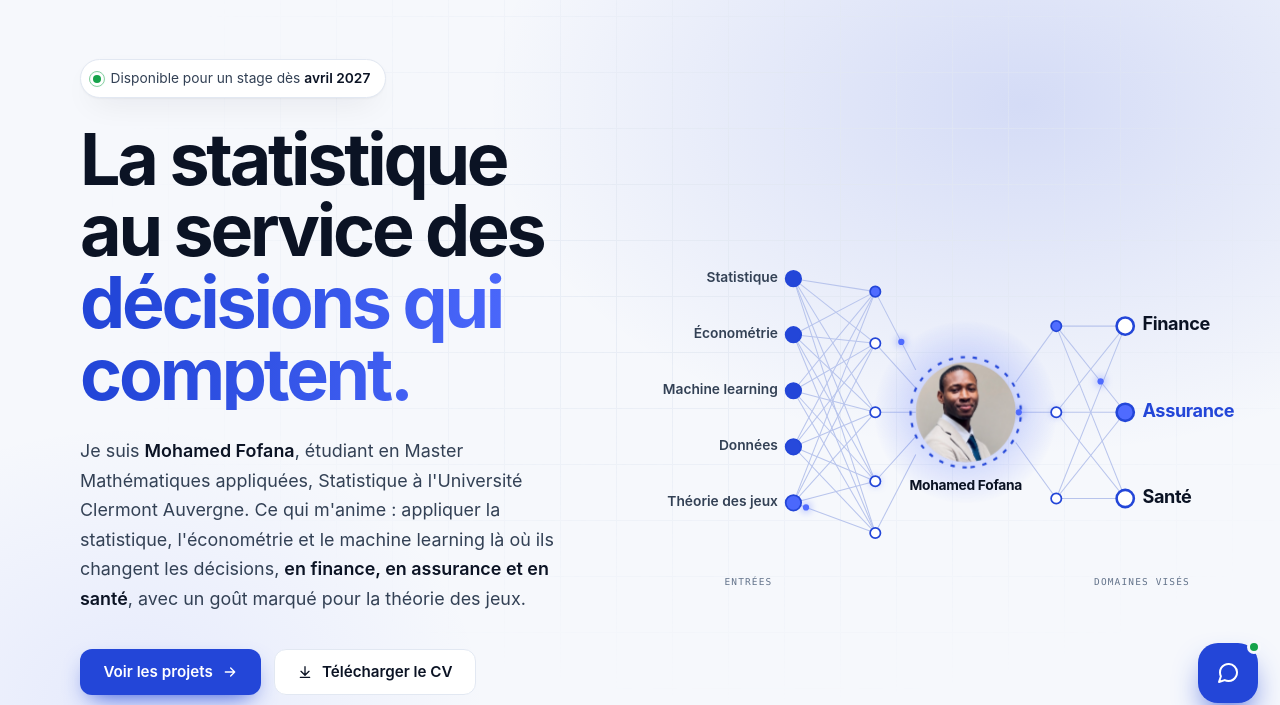
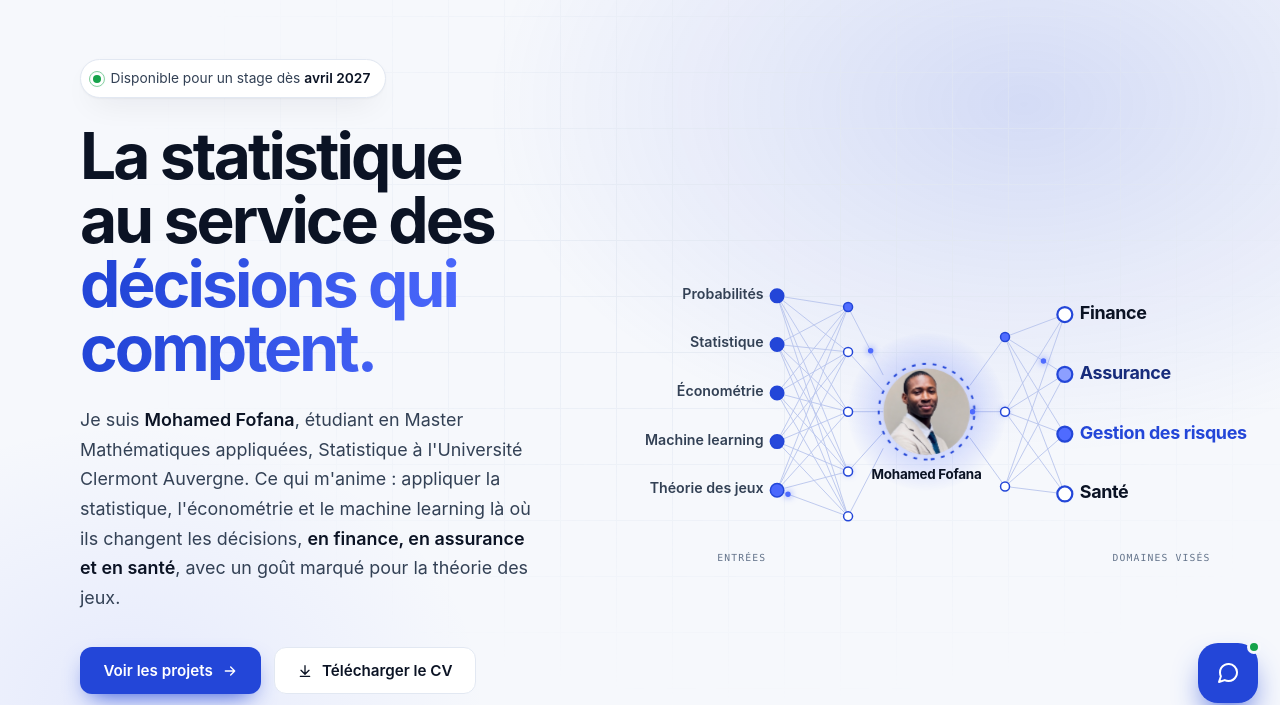
Before and after one commit to Mohamed-Fof/Mohamed-Fof.github.io, a plain HTML site: page index.html in a window 1280 px wide. Shown: the part 75-780 px from the top of the page. Drawn offline with Linux system fonts and the light colour scheme; no server answers; animation ran at ten frames a second.

Commit message:
Réseau orienté économétrie (probabilités → finance, assurance, gestion des risques, santé), boîte à outils réorganisée, outils par ordre de priorité

```diff
--- a/app.js
+++ b/app.js
@@ -48,14 +48,15 @@ const i18n = {
     hero_lead:'Je suis <strong>Mohamed Fofana</strong>, étudiant en Master Mathématiques appliquées, Statistique à l\'Université Clermont Auvergne. Ce qui m\'anime : appliquer la statistique, l\'économétrie et le machine learning là où ils changent les décisions, <strong>en finance, en assurance et en santé</strong>, avec un goût marqué pour la théorie des jeux.',
     hero_btn_projets:'Voir les projets',
     hero_btn_cv:'Télécharger le CV',
-    nn_in1:'Statistique',
-    nn_in2:'Économétrie',
-    nn_in3:'Machine learning',
-    nn_in4:'Données',
+    nn_in1:'Probabilités',
+    nn_in2:'Statistique',
+    nn_in3:'Économétrie',
+    nn_in4:'Machine learning',
     nn_in5:'Théorie des jeux',
     nn_out1:'Finance',
     nn_out2:'Assurance',
-    nn_out3:'Santé',
+    nn_out3:'Gestion des risques',
+    nn_out4:'Santé',
     nn_entrees:'entrées',
     nn_sorties:'domaines visés',
     projets_kicker:'Projets',
@@ -138,26 +139,45 @@ const i18n = {
     f3_desc:'Major de promotion.',
     comp_kicker:'Compétences',
     comp_titre:'La boîte à outils',
-    s_lang:'Langages',
+    s_eco:'Économétrie',
+    s_eco_lead:'Le cœur de mon projet : mesurer des effets, tester des hypothèses économiques et prévoir.',
+    s_e1:'MCO',
+    s_e2:'Hétéroscédasticité, autocorrélation',
+    s_e3:'Logit, GLM',
+    s_e4:'Données de panel',
+    s_e5:'Séries temporelles',
+    s_e6:'Modèles de durée',
+    s_e7:'Économétrie de la santé',
+    s_proba:'Probabilités',
+    s_p1:'Lois usuelles',
+    s_p2:'Convergences (LGN, TCL)',
+    s_p3:'Espérance conditionnelle',
+    s_p4:'Chaînes de Markov',
+    s_p5:'Processus stochastiques',
+    s_stat:'Statistique',
+    s_st1:'Estimation (MV, moments)',
+    s_st2:'Tests d\'hypothèses',
+    s_st3:'Paramétrique',
+    s_st4:'Non paramétrique',
+    s_st5:'Rééchantillonnage (bootstrap)',
+    s_st6:'Bayésien',
+    s_st7:'Analyse de survie',
     s_ml:'Machine learning & IA',
     s_sup:'Supervisé',
-    s_c1:'Régression logistique',
-    s_c2:'Arbres',
+    s_m1:'Régression linéaire',
+    s_m2:'Régression pénalisée (Ridge, Lasso)',
+    s_m3:'Régression logistique',
+    s_m4:'Bayésien naïf',
+    s_m5:'Arbres',
     s_nonsup:'Non supervisé',
-    s_c3:'ACP',
-    s_c4:'AFC / ACM',
-    s_c5:'CAH',
-    s_plus:'Et aussi',
-    s_c6:'Explicabilité (SHAP)',
-    s_c7:'LLM et agents',
-    s_c8:'Deep learning (en cours)',
-    s_stat:'Statistique',
-    s_c9:'Inférence et tests',
-    s_c10:'MCO, GLM',
-    s_c11:'Bayésien',
-    s_c12:'Séries temporelles',
-    s_c13:'Données de panel',
-    s_c14:'Chaînes de Markov',
+    s_m6:'ACP',
+    s_m7:'AFC / ACM',
+    s_m8:'CAH',
+    s_eval:'Évaluation et IA',
+    s_m9:'Validation croisée',
+    s_m10:'LLM et agents',
+    s_m11:'Deep learning (en cours)',
+    s_lang:'Langages',
     s_data:'Données & BI',
     s_c15:'Modèle en étoile',
     s_c16:'Contrôles qualité',
@@ -280,14 +300,14 @@ const i18n = {
     hero_lead:'I\'m <strong>Mohamed Fofana</strong>, a Master\'s student in Applied Mathematics and Statistics at Université Clermont Auvergne. What drives me: applying statistics, econometrics and machine learning where they change decisions, <strong>in finance, insurance and healthcare</strong>, with a keen interest in game theory.',
     hero_btn_projets:'See the projects',
     hero_btn_cv:'Download my CV',
-    nn_in1:'Statistics',
-    nn_in2:'Econometrics',
-    nn_in3:'Machine learning',
-    nn_in4:'Data',
+    nn_in1:'Probability',
+    nn_in2:'Statistics',
+    nn_in3:'Econometrics',
+    nn_in4:'Machine learning',
     nn_in5:'Game theory',
     nn_out1:'Finance',
     nn_out2:'Insurance',
-    nn_out3:'Healthcare',
+    nn_out3:'Risk management',
     nn_entrees:'inputs',
     nn_sorties:'target fields',
     projets_kicker:'Projects',
@@ -374,22 +394,7 @@ const i18n = {
     s_ml:'Machine learning & AI',
     s_sup:'Supervised',
     s_nonsup:'Unsupervised',
-    s_plus:'Also',
-    s_c1:'Logistic regression',
-    s_c2:'Trees',
-    s_c3:'PCA',
-    s_c4:'CA / MCA',
-    s_c5:'Hierarchical clustering',
-    s_c6:'Explainability (SHAP)',
-    s_c7:'LLMs and agents',
-    s_c8:'Deep learning (in progress)',
     s_stat:'Statistics',
-    s_c9:'Inference and testing',
-    s_c10:'OLS, GLM',
-    s_c11:'Bayesian',
-    s_c12:'Time series',
-    s_c13:'Panel data',
-    s_c14:'Markov chains',
     s_data:'Data & BI',
     s_c15:'Star schema',
     s_c16:'Data-quality checks',
@@ -414,6 +419,41 @@ const i18n = {
     footer_main:'© 2026 Mohamed Fofana · Clermont-Ferrand',
     footer_haut:'Back to top',
     jeux_kicker:'Lab',
+    nn_out4:'Healthcare',
+    s_eco:'Econometrics',
+    s_eco_lead:'The core of my plan: measuring effects, testing economic hypotheses and forecasting.',
+    s_e1:'OLS',
+    s_e2:'Heteroskedasticity, autocorrelation',
+    s_e3:'Logit, GLM',
+    s_e4:'Panel data',
+    s_e5:'Time series',
+    s_e6:'Duration models',
+    s_e7:'Health econometrics',
+    s_proba:'Probability',
+    s_p1:'Standard distributions',
+    s_p2:'Convergence (LLN, CLT)',
+    s_p3:'Conditional expectation',
+    s_p4:'Markov chains',
+    s_p5:'Stochastic processes',
+    s_st1:'Estimation (ML, moments)',
+    s_st2:'Hypothesis testing',
+    s_st3:'Parametric',
+    s_st4:'Non-parametric',
+    s_st5:'Resampling (bootstrap)',
+    s_st6:'Bayesian',
+    s_st7:'Survival analysis',
+    s_m1:'Linear regression',
+    s_m2:'Penalised regression (Ridge, Lasso)',
+    s_m3:'Logistic regression',
+    s_m4:'Naive Bayes',
+    s_m5:'Trees',
+    s_m6:'PCA',
+    s_m7:'CA / MCA',
+    s_m8:'Hierarchical clustering',
+    s_eval:'Evaluation and AI',
+    s_m9:'Cross-validation',
+    s_m10:'LLMs and agents',
+    s_m11:'Deep learning (in progress)',
     chat_statut:'Online',
     evo_btn:'Run the evolution',
     evo_desc:'Twenty-five players, five of each strategy. Each generation, the bottom five adopt the strategy of the top five. Each column is one generation.',
--- a/index.html
+++ b/index.html
@@ -95,8 +95,8 @@
         </div>
 
         <div class="hero-visual intro" id="hero-visual">
-          <svg class="nn" id="nn" viewBox="0 0 620 430" role="img" aria-labelledby="nn-t">
-            <title id="nn-t">Réseau de neurones : statistique, économétrie, machine learning et données en entrée ; finance, assurance et santé en sortie</title>
+          <svg class="nn" id="nn" viewBox="-50 0 790 430" role="img" aria-labelledby="nn-t">
+            <title id="nn-t">Réseau de neurones : probabilités, statistique, économétrie, machine learning et théorie des jeux en entrée ; finance, assurance, gestion des risques et santé en sortie</title>
             <defs><clipPath id="nn-clip"><circle cx="320" cy="215" r="58"/></clipPath><radialGradient id="nn-halo"><stop offset="0" stop-color="#4f6bff" stop-opacity=".45"/><stop offset="1" stop-color="#4f6bff" stop-opacity="0"/></radialGradient></defs>
             <g class="nn-edges">
             <line pathLength="1" x1="120.0" y1="60.0" x2="215.0" y2="75.0"/>
@@ -132,26 +132,29 @@
             <line pathLength="1" x1="378.0" y1="180.0" x2="425.0" y2="115.0"/>
             <line pathLength="1" x1="378.0" y1="215.0" x2="425.0" y2="215.0"/>
             <line pathLength="1" x1="378.0" y1="250.0" x2="425.0" y2="315.0"/>
-            <line pathLength="1" x1="425.0" y1="115.0" x2="505.0" y2="115.0"/>
-            <line pathLength="1" x1="425.0" y1="115.0" x2="505.0" y2="215.0"/>
-            <line pathLength="1" x1="425.0" y1="115.0" x2="505.0" y2="315.0"/>
-            <line pathLength="1" x1="425.0" y1="215.0" x2="505.0" y2="115.0"/>
-            <line pathLength="1" x1="425.0" y1="215.0" x2="505.0" y2="215.0"/>
-            <line pathLength="1" x1="425.0" y1="215.0" x2="505.0" y2="315.0"/>
-            <line pathLength="1" x1="425.0" y1="315.0" x2="505.0" y2="115.0"/>
-            <line pathLength="1" x1="425.0" y1="315.0" x2="505.0" y2="215.0"/>
-            <line pathLength="1" x1="425.0" y1="315.0" x2="505.0" y2="315.0"/>
+            <line pathLength="1" x1="425.0" y1="115.0" x2="505.0" y2="85.0"/>
+            <line pathLength="1" x1="425.0" y1="115.0" x2="505.0" y2="165.0"/>
+            <line pathLength="1" x1="425.0" y1="115.0" x2="505.0" y2="245.0"/>
+            <line pathLength="1" x1="425.0" y1="115.0" x2="505.0" y2="325.0"/>
+            <line pathLength="1" x1="425.0" y1="215.0" x2="505.0" y2="85.0"/>
+            <line pathLength="1" x1="425.0" y1="215.0" x2="505.0" y2="165.0"/>
+            <line pathLength="1" x1="425.0" y1="215.0" x2="505.0" y2="245.0"/>
+            <line pathLength="1" x1="425.0" y1="215.0" x2="505.0" y2="325.0"/>
+            <line pathLength="1" x1="425.0" y1="315.0" x2="505.0" y2="85.0"/>
+            <line pathLength="1" x1="425.0" y1="315.0" x2="505.0" y2="165.0"/>
+            <line pathLength="1" x1="425.0" y1="315.0" x2="505.0" y2="245.0"/>
+            <line pathLength="1" x1="425.0" y1="315.0" x2="505.0" y2="325.0"/>
           </g>
             <g class="nn-pulses" id="nn-pulses"></g>
             <g class="nn-nodes">
             <circle class="nn-node nn-in" cx="120" cy="60" r="9"/>
-            <text class="nn-label nn-label-in" x="102" y="64" text-anchor="end" data-i18n="nn_in1">Statistique</text>
+            <text class="nn-label nn-label-in" x="102" y="64" text-anchor="end" data-i18n="nn_in1">Probabilités</text>
             <circle class="nn-node nn-in" cx="120" cy="125" r="9"/>
-            <text class="nn-label nn-label-in" x="102" y="129" text-anchor="end" data-i18n="nn_in2">Économétrie</text>
+            <text class="nn-label nn-label-in" x="102" y="129" text-anchor="end" data-i18n="nn_in2">Statistique</text>
             <circle class="nn-node nn-in" cx="120" cy="190" r="9"/>
-            <text class="nn-label nn-label-in" x="102" y="194" text-anchor="end" data-i18n="nn_in3">Machine learning</text>
+            <text class="nn-label nn-label-in" x="102" y="194" text-anchor="end" data-i18n="nn_in3">Économétrie</text>
             <circle class="nn-node nn-in" cx="120" cy="255" r="9"/>
-            <text class="nn-label nn-label-in" x="102" y="259" text-anchor="end" data-i18n="nn_in4">Données</text>
+            <text class="nn-label nn-label-in" x="102" y="259" text-anchor="end" data-i18n="nn_in4">Machine learning</text>
             <circle class="nn-node nn-in" cx="120" cy="320" r="9"/>
             <text class="nn-label nn-label-in" x="102" y="324" text-anchor="end" data-i18n="nn_in5">Théorie des jeux</text>
             <circle class="nn-node nn-hid" cx="215" cy="75" r="6"/>
@@ -162,19 +165,21 @@
             <circle class="nn-node nn-hid" cx="425" cy="115" r="6"/>
             <circle class="nn-node nn-hid" cx="425" cy="215" r="6"/>
             <circle class="nn-node nn-hid" cx="425" cy="315" r="6"/>
-              <circle class="nn-node nn-out" cx="505" cy="115" r="10"/>
-              <text class="nn-label nn-label-out" x="525" y="120" data-i18n="nn_out1">Finance</text>
-              <circle class="nn-node nn-out" cx="505" cy="215" r="10"/>
-              <text class="nn-label nn-label-out" x="525" y="220" data-i18n="nn_out2">Assurance</text>
-              <circle class="nn-node nn-out" cx="505" cy="315" r="10"/>
-              <text class="nn-label nn-label-out" x="525" y="320" data-i18n="nn_out3">Santé</text>
+            <circle class="nn-node nn-out" cx="505" cy="85" r="10"/>
+            <text class="nn-label nn-label-out" x="525" y="91" data-i18n="nn_out1">Finance</text>
+            <circle class="nn-node nn-out" cx="505" cy="165" r="10"/>
+            <text class="nn-label nn-label-out" x="525" y="171" data-i18n="nn_out2">Assurance</text>
+            <circle class="nn-node nn-out" cx="505" cy="245" r="10"/>
+            <text class="nn-label nn-label-out" x="525" y="251" data-i18n="nn_out3">Gestion des risques</text>
+            <circle class="nn-node nn-out" cx="505" cy="325" r="10"/>
+            <text class="nn-label nn-label-out" x="525" y="331" data-i18n="nn_out4">Santé</text>
           </g>
             <circle class="nn-halo" cx="320" cy="215" r="100" fill="url(#nn-halo)"/>
             <circle class="nn-ring" cx="320" cy="215" r="64"/>
             <image class="nn-photo" href="portrait.jpg" x="262" y="153" width="116" height="155" preserveAspectRatio="xMidYMin slice" clip-path="url(#nn-clip)"/>
             <text class="nn-cap" x="320" y="305" text-anchor="middle">Mohamed Fofana</text>
             <text class="nn-cap2" x="40" y="415" data-i18n="nn_entrees">entrées</text>
-            <text class="nn-cap2" x="580" y="415" text-anchor="end" data-i18n="nn_sorties">domaines visés</text>
+            <text class="nn-cap2" x="700" y="415" text-anchor="end" data-i18n="nn_sorties">domaines visés</text>
           </svg>
         </div>
       </div>
@@ -183,10 +188,10 @@
       <div class="marquee intro" aria-label="Outils">
         <div class="marquee-track">
           <ul>
-            <li>Python</li><li>R</li><li>SQL</li><li>PostgreSQL</li><li>scikit-learn</li><li>XGBoost</li><li>SHAP</li><li>Pandas</li><li>Power BI</li><li>Streamlit</li><li>R Shiny</li><li>Docker</li><li>SAS</li><li>Git</li><li>GitHub Actions</li><li>LLM</li>
+            <li>Python</li><li>R</li><li>SAS</li><li>SQL</li><li>PostgreSQL</li><li>Pandas</li><li>scikit-learn</li><li>XGBoost</li><li>SHAP</li><li>Power BI</li><li>Excel</li><li>R Shiny</li><li>Streamlit</li><li>Git</li><li>Docker</li><li>LLM</li>
           </ul>
           <ul aria-hidden="true">
-            <li>Python</li><li>R</li><li>SQL</li><li>PostgreSQL</li><li>scikit-learn</li><li>XGBoost</li><li>SHAP</li><li>Pandas</li><li>Power BI</li><li>Streamlit</li><li>R Shiny</li><li>Docker</li><li>SAS</li><li>Git</li><li>GitHub Actions</li><li>LLM</li>
+            <li>Python</li><li>R</li><li>SAS</li><li>SQL</li><li>PostgreSQL</li><li>Pandas</li><li>scikit-learn</li><li>XGBoost</li><li>SHAP</li><li>Power BI</li><li>Excel</li><li>R Shiny</li><li>Streamlit</li><li>Git</li><li>Docker</li><li>LLM</li>
           </ul>
         </div>
       </div>
@@ -419,26 +424,41 @@
         </header>
 
         <div class="bento">
+          <div class="tile tile-wide tile-accent reveal">
+            <h3 data-i18n="s_eco">Économétrie</h3>
+            <p class="tile-lead" data-i18n="s_eco_lead">Le cœur de mon projet : mesurer des effets, tester des hypothèses économiques et prévoir.</p>
+            <ul class="chips"><li data-i18n="s_e1">MCO</li><li data-i18n="s_e2">Hétéroscédasticité, autocorrélation</li><li data-i18n="s_e3">Logit, GLM</li><li data-i18n="s_e4">Données de panel</li><li data-i18n="s_e5">Séries temporelles</li><li data-i18n="s_e6">Modèles de durée</li><li data-i18n="s_e7">Économétrie de la santé</li></ul>
+          </div>
+          <div class="tile reveal">
+            <h3 data-i18n="s_proba">Probabilités</h3>
+            <ul class="chips"><li data-i18n="s_p1">Lois usuelles</li><li data-i18n="s_p2">Convergences (LGN, TCL)</li><li data-i18n="s_p3">Espérance conditionnelle</li><li data-i18n="s_p4">Chaînes de Markov</li><li data-i18n="s_p5">Processus stochastiques</li><li>Monte Carlo</li></ul>
+          </div>
+          <div class="tile reveal">
+            <h3 data-i18n="s_stat">Statistique</h3>
+            <ul class="chips"><li data-i18n="s_st1">Estimation (MV, moments)</li><li data-i18n="s_st2">Tests d'hypothèses</li><li data-i18n="s_st3">Paramétrique</li><li data-i18n="s_st4">Non paramétrique</li><li data-i18n="s_st5">Rééchantillonnage (bootstrap)</li><li data-i18n="s_st6">Bayésien</li><li data-i18n="s_st7">Analyse de survie</li></ul>
+          </div>
+          <div class="tile tile-wide reveal">
+            <h3 data-i18n="s_ml">Machine learning &amp; IA</h3>
+            <div class="tile-cols">
+              <div>
+                <p class="tile-label mono" data-i18n="s_sup">Supervisé</p>
+                <ul class="chips"><li data-i18n="s_m1">Régression linéaire</li><li data-i18n="s_m2">Régression pénalisée (Ridge, Lasso)</li><li data-i18n="s_m3">Régression logistique</li><li>KNN</li><li data-i18n="s_m4">Bayésien naïf</li><li data-i18n="s_m5">Arbres</li><li>XGBoost</li></ul>
+              </div>
+              <div>
+                <p class="tile-label mono" data-i18n="s_nonsup">Non supervisé</p>
+                <ul class="chips"><li data-i18n="s_m6">ACP</li><li data-i18n="s_m7">AFC / ACM</li><li>k-means</li><li data-i18n="s_m8">CAH</li></ul>
+                <p class="tile-label mono" data-i18n="s_eval">Évaluation et IA</p>
+                <ul class="chips"><li data-i18n="s_m9">Validation croisée</li><li>ROC · AUC</li><li>SHAP</li><li data-i18n="s_m10">LLM et agents</li><li data-i18n="s_m11">Deep learning (en cours)</li></ul>
+              </div>
+            </div>
+          </div>
           <div class="tile tile-wide reveal">
             <h3 data-i18n="s_lang">Langages</h3>
-            <ul class="chips chips-lg"><li class="hot">Python</li><li class="hot">R</li><li class="hot">SQL</li><li class="hot">SAS</li><li>Java / C</li><li>HTML / CSS</li><li>VBA</li><li>MATLAB</li></ul>
+            <ul class="chips chips-lg"><li class="hot">Python</li><li class="hot">R</li><li class="hot">SAS</li><li class="hot">SQL</li><li>Java / C</li><li>HTML / CSS</li><li>VBA</li><li>MATLAB</li></ul>
             <div class="tile-sub">
               <p><span class="mono">Python</span> Pandas, NumPy, scikit-learn, Matplotlib, Plotly, SQLAlchemy, Streamlit</p>
               <p><span class="mono">R</span> tidyverse, ggplot2, caret, glmnet, XGBoost, Shiny</p>
             </div>
-          </div>
-          <div class="tile tile-tall tile-accent reveal">
-            <h3 data-i18n="s_ml">Machine learning &amp; IA</h3>
-            <p class="tile-label mono" data-i18n="s_sup">Supervisé</p>
-            <ul class="chips"><li data-i18n="s_c1">Régression logistique</li><li data-i18n="s_c2">Arbres</li><li>XGBoost</li><li>Naive Bayes</li></ul>
-            <p class="tile-label mono" data-i18n="s_nonsup">Non supervisé</p>
-            <ul class="chips"><li data-i18n="s_c3">ACP</li><li data-i18n="s_c4">AFC / ACM</li><li>k-means</li><li data-i18n="s_c5">CAH</li></ul>
-            <p class="tile-label mono" data-i18n="s_plus">Et aussi</p>
-            <ul class="chips"><li data-i18n="s_c6">Explicabilité (SHAP)</li><li data-i18n="s_c7">LLM et agents</li><li data-i18n="s_c8">Deep learning (en cours)</li></ul>
-          </div>
-          <div class="tile reveal">
-            <h3 data-i18n="s_stat">Statistique</h3>
-            <ul class="chips"><li data-i18n="s_c9">Inférence et tests</li><li data-i18n="s_c10">MCO, GLM</li><li data-i18n="s_c11">Bayésien</li><li data-i18n="s_c12">Séries temporelles</li><li data-i18n="s_c13">Données de panel</li><li data-i18n="s_c14">Chaînes de Markov</li><li>Monte Carlo</li></ul>
           </div>
           <div class="tile reveal">
             <h3 data-i18n="s_data">Données &amp; BI</h3>
@@ -448,7 +468,7 @@
             <h3 data-i18n="s_outils">Outils</h3>
             <ul class="chips"><li>Git</li><li>GitHub Actions</li><li>Docker</li><li>pytest</li><li>Linux</li><li>LaTeX</li></ul>
           </div>
-          <div class="tile reveal">
+          <div class="tile tile-wide reveal">
             <h3 data-i18n="s_langues">Langues</h3>
             <ul class="langs">
               <li><span data-i18n="l_fr">Français</span><i class="lvl lvl-5" aria-hidden="true"></i><span class="mono" data-i18n="l_fr_n">natif</span></li>
--- a/site.css
+++ b/site.css
@@ -227,7 +227,7 @@ strong { font-weight: 600; color: var(--ink); }
   mask-image: radial-gradient(70% 60% at 60% 35%, #000 20%, transparent 75%);
   opacity: .7;
 }
-.hero-grid { display: grid; grid-template-columns: minmax(0, 1fr) minmax(0, 1.05fr); gap: clamp(2rem, 6vw, 5rem); align-items: center; }
+.hero-grid { display: grid; grid-template-columns: minmax(0, .92fr) minmax(0, 1.2fr); gap: clamp(2rem, 6vw, 5rem); align-items: center; }
 .badge {
   display: inline-flex; align-items: center; gap: .6rem; margin-bottom: 1.6rem;
   padding: .45rem .9rem .45rem .75rem; border-radius: 999px;
@@ -237,7 +237,7 @@ strong { font-weight: 600; color: var(--ink); }
 .badge .dot { color: var(--good); }
 .hero h1 {
   font-family: var(--display); font-weight: 700;
-  font-size: clamp(2.7rem, 5.6vw, 4.6rem); line-height: 1; letter-spacing: -.045em;
+  font-size: clamp(2.6rem, 5vw, 4.2rem); line-height: 1; letter-spacing: -.045em;
 }
 .hero h1 .accent {
   display: inline-block;
@@ -254,7 +254,7 @@ strong { font-weight: 600; color: var(--ink); }
 }
 .socials a:hover { color: var(--ink); background: var(--surface); transform: translateY(-2px); }
 
-.hero-visual { position: relative; justify-self: end; width: 100%; max-width: 680px; margin-right: -1.5rem; }
+.hero-visual { position: relative; justify-self: end; width: 100%; max-width: 780px; margin-right: -2.5rem; }
 .nn { width: 100%; height: auto; overflow: visible; }
 .nn-edges line { stroke: color-mix(in srgb, var(--accent) 22%, var(--line)); stroke-width: 1.2; }
 .nn-node { fill: var(--surface); stroke: var(--accent); stroke-width: 2; transform-box: fill-box; transform-origin: center; transition: fill .35s var(--ease), scale .35s var(--spring); }
@@ -262,14 +262,14 @@ strong { font-weight: 600; color: var(--ink); }
 .nn-out { stroke-width: 3; }
 .nn-node.on { fill: var(--accent-2); scale: 1.35; }
 .nn-out.on { scale: 1.25; }
-.nn-label { font-family: var(--sans); font-size: 16px; font-weight: 600; fill: var(--ink-2); }
-.nn-label-out { font-family: var(--display); font-size: 21px; font-weight: 700; letter-spacing: -.02em; fill: var(--ink); transition: fill .35s; }
+.nn-label { font-family: var(--sans); font-size: 19px; font-weight: 600; fill: var(--ink-2); }
+.nn-label-out { font-family: var(--display); font-size: 24px; font-weight: 700; letter-spacing: -.02em; fill: var(--ink); transition: fill .35s; }
 .nn-label-out.on { fill: var(--accent); }
 .nn-halo { transform-box: fill-box; transform-origin: center; animation: respire 4.5s ease-in-out infinite; }
 .nn-ring { fill: none; stroke: var(--accent); stroke-width: 2.5; stroke-dasharray: 5 9; transform-box: fill-box; transform-origin: center; animation: tourne 28s linear infinite; }
 .nn-ring.on { stroke: var(--accent-2); }
-.nn-cap { font-family: var(--display); font-size: 16px; font-weight: 700; letter-spacing: -.02em; fill: var(--ink); }
-.nn-cap2 { font-family: var(--mono); font-size: 11px; letter-spacing: .12em; text-transform: uppercase; fill: var(--muted); }
+.nn-cap { font-family: var(--display); font-size: 18px; font-weight: 700; letter-spacing: -.02em; fill: var(--ink); }
+.nn-cap2 { font-family: var(--mono); font-size: 13px; letter-spacing: .12em; text-transform: uppercase; fill: var(--muted); }
 .nn-pulses circle { fill: var(--accent-2); filter: drop-shadow(0 0 5px var(--accent-2)); }
 @keyframes respire { 0%, 100% { scale: .85; opacity: .7; } 50% { scale: 1.08; opacity: 1; } }
 @keyframes tourne { to { rotate: 360deg; } }
@@ -417,7 +417,9 @@ strong { font-weight: 600; color: var(--ink); }
 }
 .tile:hover { transform: translateY(-4px); box-shadow: var(--shadow); }
 .tile-wide { grid-column: span 2; }
-.tile-tall { grid-row: span 3; display: flex; flex-direction: column; }
+.tile-lead { color: #c4cff5; font-size: .98rem; margin: -.4rem 0 1.1rem; max-width: 60ch; }
+.tile-cols { display: grid; grid-template-columns: 1fr 1fr; gap: 0 1.6rem; }
+.tile:not(.tile-accent) .tile-label { color: var(--accent-ink); }
 .tile h3 { font-family: var(--display); font-size: 1.25rem; font-weight: 700; letter-spacing: -.02em; margin-bottom: 1rem; }
 .tile-accent {
   background: radial-gradient(120% 80% at 100% 0%, rgba(79, 107, 255, .35), transparent 60%), var(--navy);
@@ -615,7 +617,7 @@ strong { font-weight: 600; color: var(--ink); }
   .hero-visual { justify-self: center; max-width: 560px; margin-right: 0; }
   .numbers-grid { grid-template-columns: repeat(2, 1fr); row-gap: 2.4rem; }
   .bento { grid-template-columns: repeat(2, minmax(0, 1fr)); }
-  .tile-tall { grid-row: auto; }
+  .tile-cols { grid-template-columns: 1fr; }
   .tl-line { left: 7px; }
   .tl-item { grid-template-columns: minmax(0, 1fr); gap: .5rem; padding-left: 2.2rem; }
   .tl-item::before { left: 1px; top: .3rem; }
```
Lines whose indentation alone changed are shown as unchanged.
